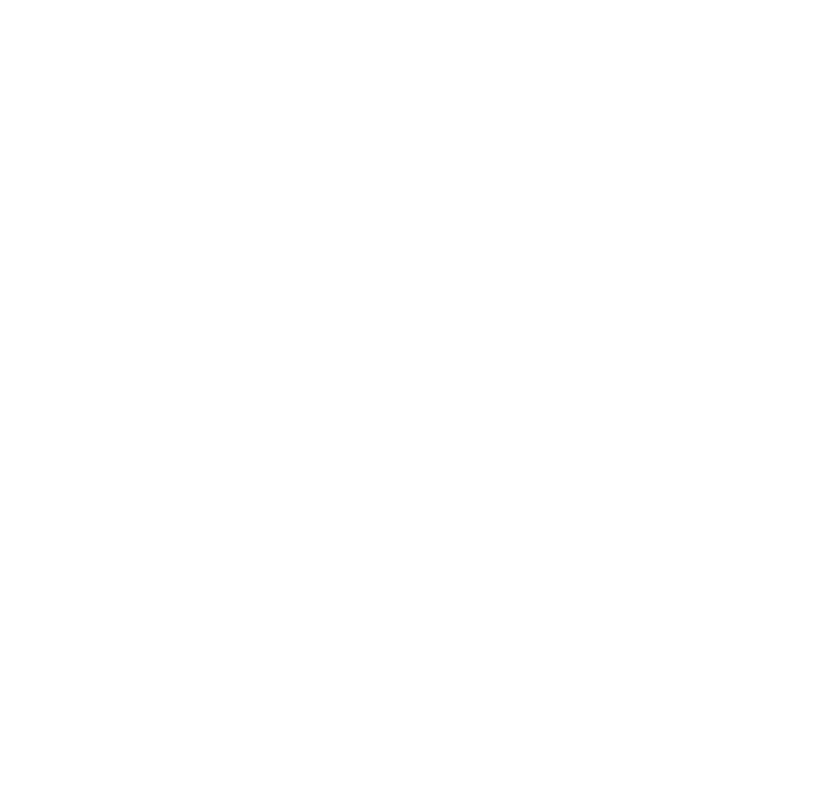
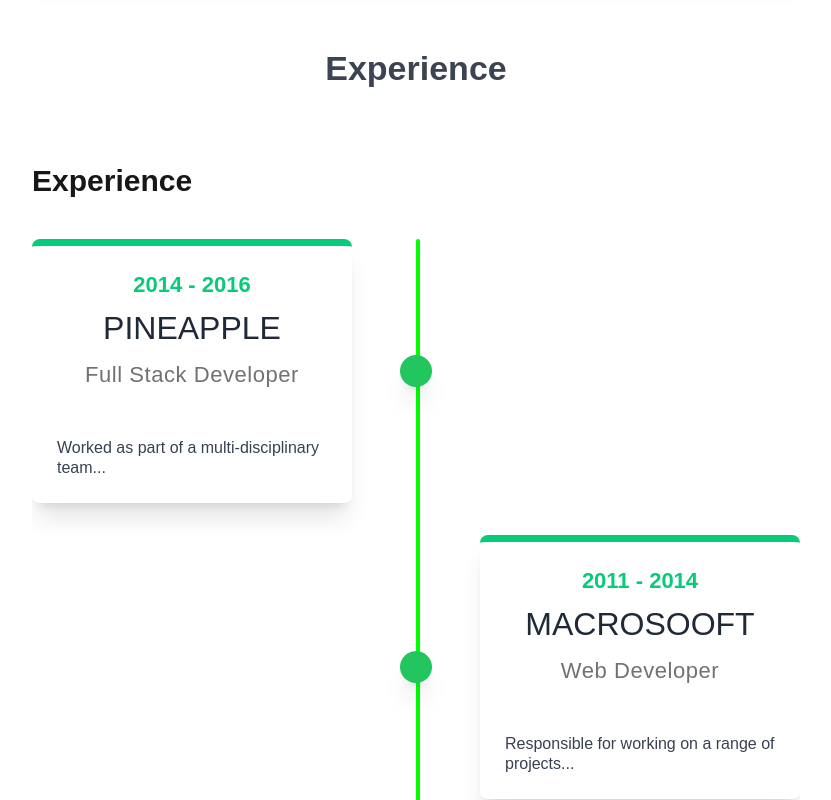
Before and after one commit to burair-ahmed/Interactive-Resume, a Next.js app: page / in a window 1280 px wide. Shown: the part 1380-2180 px from the top of the page, without its empty margins (224-1055 px from the left). Before the commit the page ends 1292 px from the top, so only its background shows below. Built offline with nearby package versions, Linux system fonts and the light colour scheme.

Commit message:
Offline Commit

```diff
--- a/package.json
+++ b/package.json
@@ -9,10 +9,15 @@
     "lint": "next lint"
   },
   "dependencies": {
+    "@emotion/react": "^11.13.3",
+    "@emotion/styled": "^11.13.0",
     "@fortawesome/fontawesome-svg-core": "^6.6.0",
     "@fortawesome/free-brands-svg-icons": "^6.6.0",
     "@fortawesome/free-solid-svg-icons": "^6.6.0",
     "@fortawesome/react-fontawesome": "^0.2.2",
+    "@mui/icons-material": "^6.1.1",
+    "@mui/lab": "^6.0.0-beta.10",
+    "@mui/material": "^6.1.1",
     "autoprefixer": "^10.4.20",
     "bootstrap": "^5.3.3",
     "next": "14.2.12",
--- /dev/null
+++ b/src/app/Experience/experience.css
@@ -0,0 +1,3 @@
+.section-heading {
+    margin-top: 2em;
+}
--- /dev/null
+++ b/src/app/Experience/experience.tsx
@@ -0,0 +1,18 @@
+import "./experience.css";
+import Timeline from "../components/timeline/Timeline";
+
+export default function Experience() {
+  return (
+    <div>
+      <div className="container mx-auto w-3/5 ">
+        <h1 className="text-center section-heading">Experience</h1>
+      </div>
+      <div className="container mx-auto w-3/5 main-container-experience">
+        <div className="grid grid-cols-12 gap-8 main-section-experience">
+            <div className="col-span-12"><Timeline /></div>
+
+        </div>
+      </div>
+    </div>
+  );
+}
--- a/src/app/Skills/skills.tsx
+++ b/src/app/Skills/skills.tsx
@@ -1,5 +1,5 @@
 import "./skills.css";
-import Progressbar from "../components/ProgressBar";
+import Progressbar from "../components/progressbar/ProgressBar";
 export default function Skills() {
   return (
     <div>
--- /dev/null
+++ b/src/app/components/Timeline.css
@@ -0,0 +1,39 @@
+.timeline {
+    position: relative;
+    padding-left: 50%;
+    border-left: 2px solid #00ff00; /* Customize the border color */
+  }
+
+  .timeline-border-style {
+    color: #00ff00 !important;
+    border-width: 2.75px !important;
+    border-radius: 30px;
+  }
+
+  .timeline-box {
+    padding: 25px;
+    background-color: #fff;
+    border-top: #07cb79 7px solid;
+  }
+
+  .year-style {
+    color: #07cb79;
+    font-size: 22px;
+  }
+
+  .company-style{
+    font-size: 32px;
+    margin-top: 15px;
+    font-weight: 500;
+  }
+
+  .title-style{
+    font-size: 22px;
+    margin-top: 0.8em;
+    color: #727171;
+  }
+
+  .description-style{
+    font-size: 16px;
+    margin-top: 3em;
+  }
--- a/src/app/components/ProgressBar.js
+++ b/src/app/components/progressbar/ProgressBar.js
@@ -1,7 +1,7 @@
 "use client"; // Marking this component as a Client Component
 
 import React, { useEffect, useState } from 'react';
-import "./ProgressBar.css";
+import "../ProgressBar.css";
 
 // Function to determine the color based on the percentage
 const getProgressColor = (value) => {
--- /dev/null
+++ b/src/app/components/timeline/Timeline-items.js
@@ -0,0 +1,20 @@
+import React from "react";
+
+const TimelineItem = ({ year, company, title, description, isRight }) => {
+  return (
+    <div className={`mb-8  flex justify-between items-center w-full ${isRight ? "flex-row-reverse" : ""}`}>
+      <div className="w-5/12"></div>
+      <div className="z-20 flex items-center order-1 bg-green-500 shadow-xl w-8 h-8 rounded-full">
+
+      </div>
+      <div className="order-1 timeline-box bg-white rounded-lg shadow-xl w-5/12 px-6 py-4">
+      <h1 className="mx-auto text-black text-center font-semibold text-lg year-style">{year}</h1>
+        <h3 className="mb-3 font-bold text-gray-800 text-center company-style text-xl">{company}</h3>
+        <p className="text-sm leading-snug tracking-wide text-gray-900 text-center title-style text-opacity-100">{title}</p>
+        <p className="text-sm mt-2 text-gray-700 description-style">{description}</p>
+      </div>
+    </div>
+  );
+};
+
+export default TimelineItem;
--- /dev/null
+++ b/src/app/components/timeline/Timeline.js
@@ -0,0 +1,53 @@
+import React from "react";
+import "../Timeline.css";
+import TimelineItem from "./Timeline-items"; // Import the TimelineItem component
+
+const Timeline = () => {
+  // You can define your timeline data directly in the component
+  const timelineItems = [
+    {
+      year: "2014 - 2016",
+      company: "PINEAPPLE",
+      title: "Full Stack Developer",
+      description: "Worked as part of a multi-disciplinary team...",
+    },
+    {
+      year: "2011 - 2014",
+      company: "MACROSOOFT",
+      title: "Web Developer",
+      description: "Responsible for working on a range of projects...",
+    },
+    {
+      year: "2003 - 2006",
+      company: "JOOJLE",
+      title: "Systems Analyst / Web Developer",
+      description: "Worked with backend developers...",
+    },
+    // Add more timeline items as needed
+  ];
+
+  return (
+    <div className="container mx-auto py-10">
+      <h1 className="text-3xl font-bold mb-10">Experience</h1>
+      <div className="relative wrap overflow-hidden h-full">
+        <div className="border-5 absolute border-opacity-100 timeline-border-style h-full border left-1/2"style={{borderColor:'#00ff00'}}></div>
+
+        <div >
+        {timelineItems.map((item, index) => (
+          <TimelineItem
+
+            key={index}
+            year={item.year}
+            company={item.company}
+            title={item.title}
+            description={item.description}
+            isRight={index % 2 === 0}  // Alternates the position
+          />
+        ))}
+        </div>
+      </div>
+    </div>
+  );
+};
+
+export default Timeline;
--- a/src/app/page.tsx
+++ b/src/app/page.tsx
@@ -5,6 +5,7 @@ import Resume from "./Download-resume/resume";
 import Personalinfo from "./Personal-info/p-info";
 import About from "./About/about";
 import Skills from "./Skills/skills";
+import Experience from "./Experience/experience";
 // import 'bootstrap/dist/css/bootstrap.min.css';
 
 export default function Home() {
@@ -16,6 +17,7 @@ export default function Home() {
       <Resume/>
       <About/>
       <Skills />
+      <Experience />
     </div>
   );
 }
```
Also changed, not shown: 1 other file (tests, documents, lock files or other folders).
